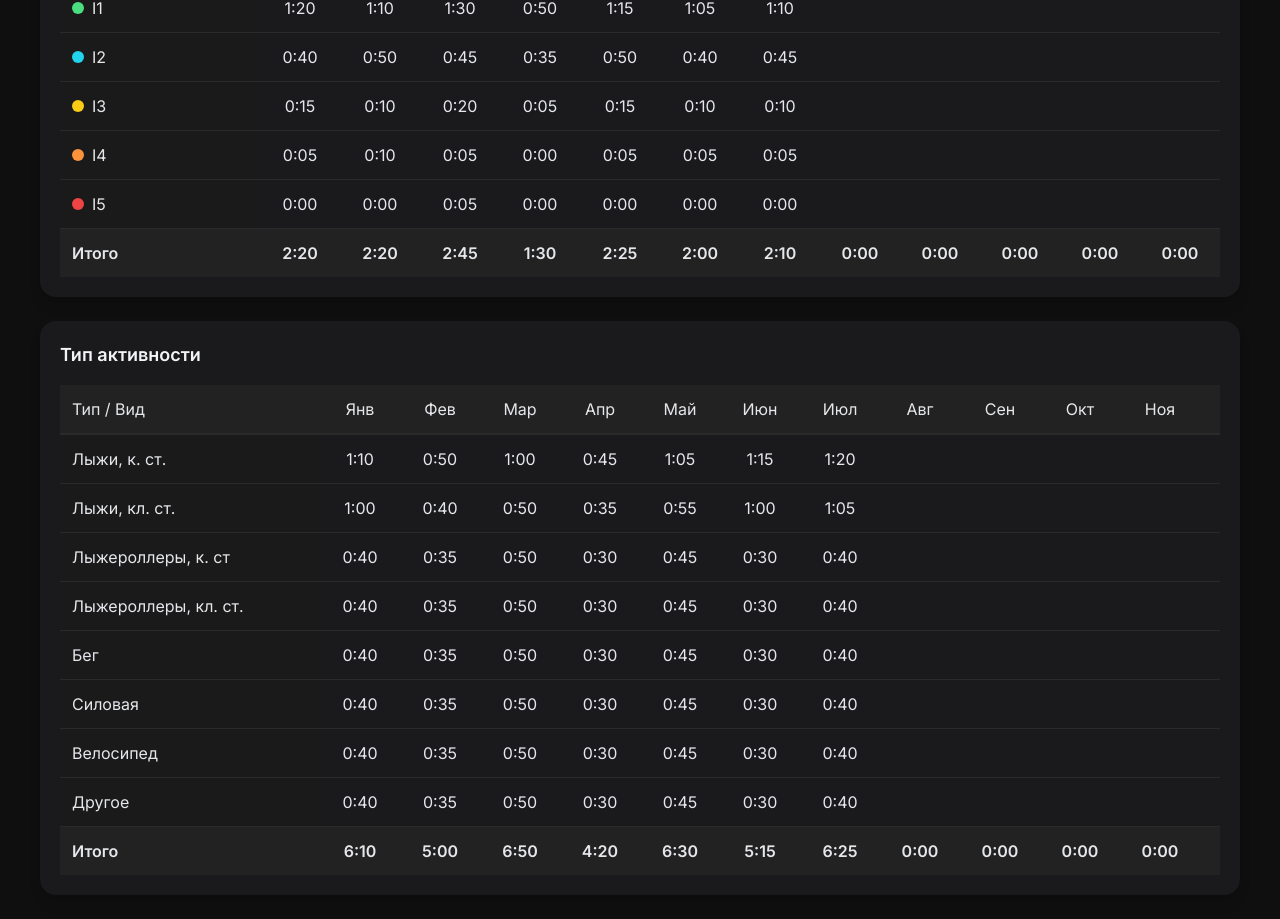
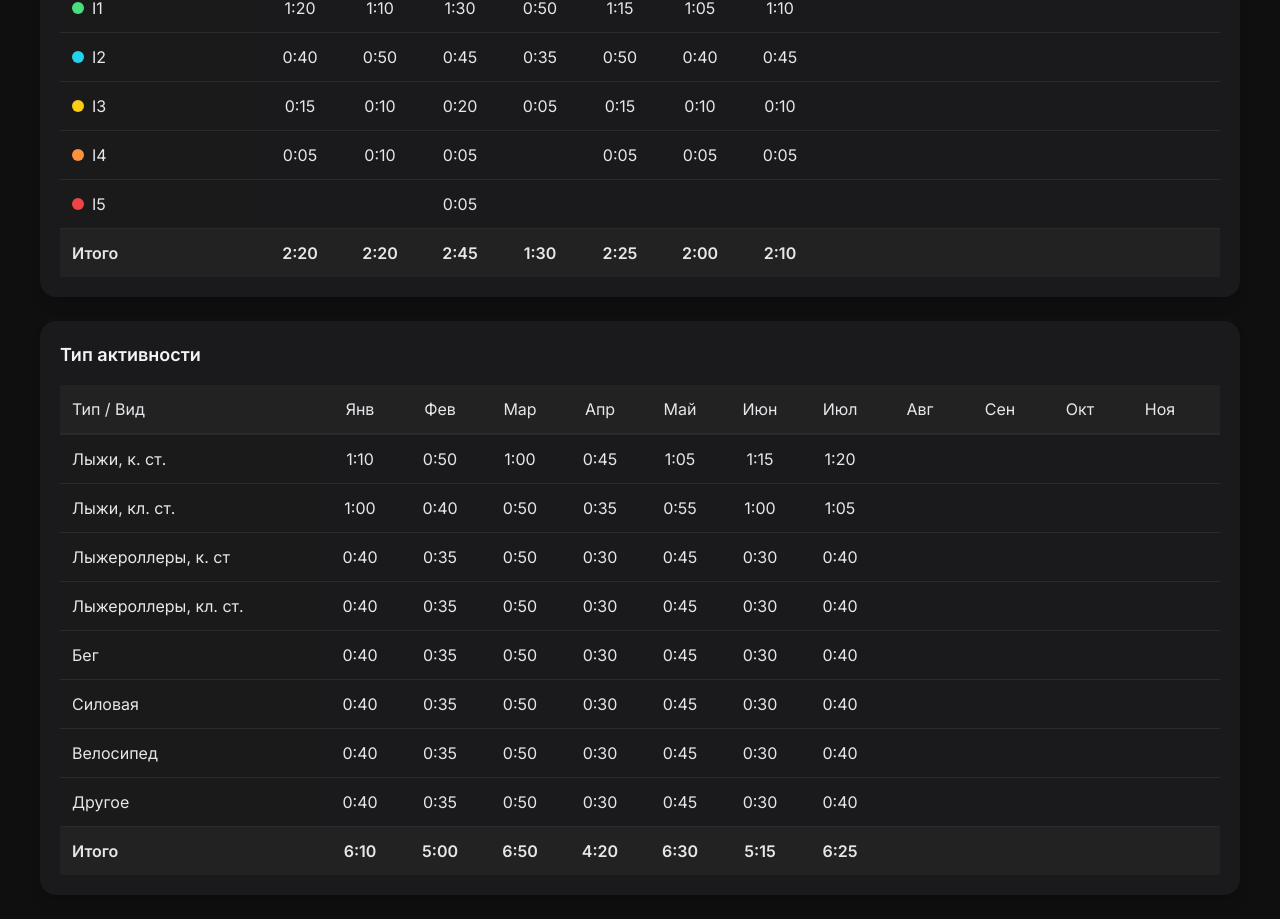
Before and after one commit to mbaliabin/dagbook-test, a React (Vite) app in the folder fasx-frontend/: page /statistics in a window 1280 px wide. Shown: the part 1314-2233 px from the top of the page. Built offline with nearby package versions, Linux system fonts and the light colour scheme.

Commit message:
Доработка StatisticsPage.tsx 351

```diff
--- a/fasx-frontend/src/pages/StatisticsPage.tsx
+++ b/fasx-frontend/src/pages/StatisticsPage.tsx
@@ -291,14 +291,16 @@ export default function StatsPage() {
                       className="p-3 text-center flex-none"
                       style={{ width: colWidth }}
                     >
-                      {/* для таблицы дистанций — числа (км), для остальных — formatTimeSafe */}
-                      {table.title === "Параметры дня"
-                        ? row.months[k]
-                        : table.title === "Дистанция по видам тренировок"
-                        ? row.months[k]
-                        : formatTimeSafe(row.months[k])}
+                      {(() => {
+                        const value = row.months[k];
+                        if (value === 0) return ""; // не отображаем нули
+                        if (table.title === "Параметры дня") return value;
+                        if (table.title === "Дистанция по видам тренировок") return value;
+                        return formatTimeSafe(value);
+                      })()}
                     </div>
                   ))}
+
 
                   <div
                     className="p-3 text-center bg-[#1f1f1f] flex-none"
@@ -324,20 +326,22 @@ export default function StatsPage() {
                      className="p-3 text-center flex-none"
                      style={{ width: colWidth }}
                    >
-                      {table.title === "Параметры дня"
-                        ? "—"
-                        : table.title === "Дистанция по видам тренировок"
-                        ? (() => {
-                            // сумма по колонке для дистанций
-                            const sum = filteredDistanceTypes.reduce(
+                     {(() => {
+                       let sum;
+                       if (table.title === "Параметры дня") return "—";
+                       if (table.title === "Дистанция по видам тренировок") {
+                         sum = filteredDistanceTypes.reduce(
                            (acc, r) => acc + (r.months[idx] || 0),
                            0
                          );
-                            return sum;
-                          })()
-                        : sumColumn(table.data, idx)}
+                         return sum === 0 ? "" : sum;
+                       }
+                       sum = parseInt(sumColumn(table.data, idx)) || 0;
+                       return sum === 0 ? "" : sumColumn(table.data, idx);
+                     })()}
                    </div>
                  ))}
+
 
                   <div
                     className="p-3 text-center flex-none"
```
Lines whose indentation alone changed are shown as unchanged.
